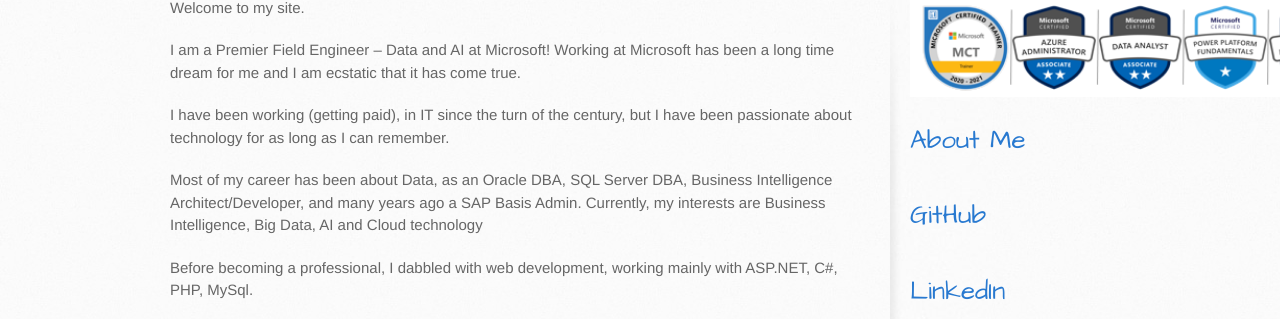
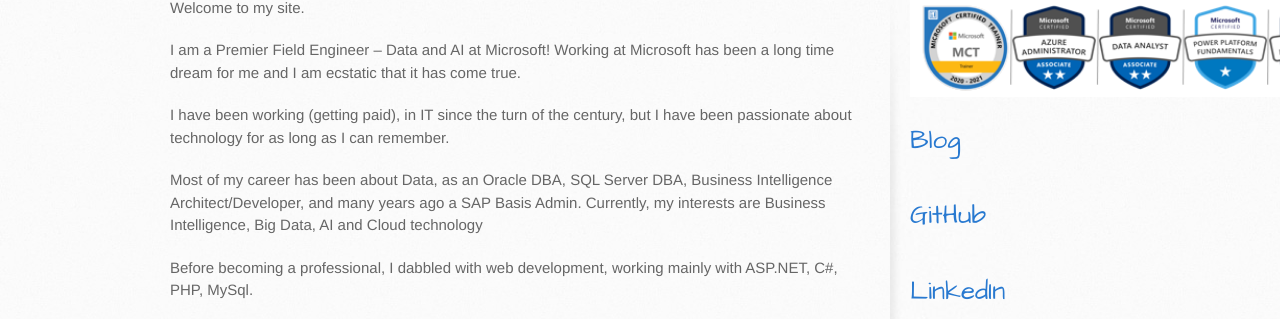
Before and after one commit to gvwoods/gvwoods.github.io, a Jekyll site: the page built from index.md, in a window 1280 px wide. Shown: the part 269-588 px from the top of the page. Built offline with Jekyll 4.4.1, drawn with Linux system fonts in a browser that asks for light colours; our own code applies the rules of GitHub Pages for plain Markdown files.

Commit message:
Update default.html

```diff
--- a/_layouts/default.html
+++ b/_layouts/default.html
@@ -36,7 +36,7 @@
         <aside id="sidebar">
            <img src="images/certsweb.png" alt="test" width="450" height="100">
            <br>
-        <p class="link"> <a href="https://gvwoods.github.io/about">About Me</a> </p>
+        <p class="link"> <a href="https://gvwoods.github.io/blog">Blog</a> </p>
         <p class="link"> <a href="https://github.com/gvwoods/">GitHub</a> </p>
         <p class="link"> <a href="https://www.linkedin.com/in/gvwoods/">LinkedIn</a> </p>
 
```
